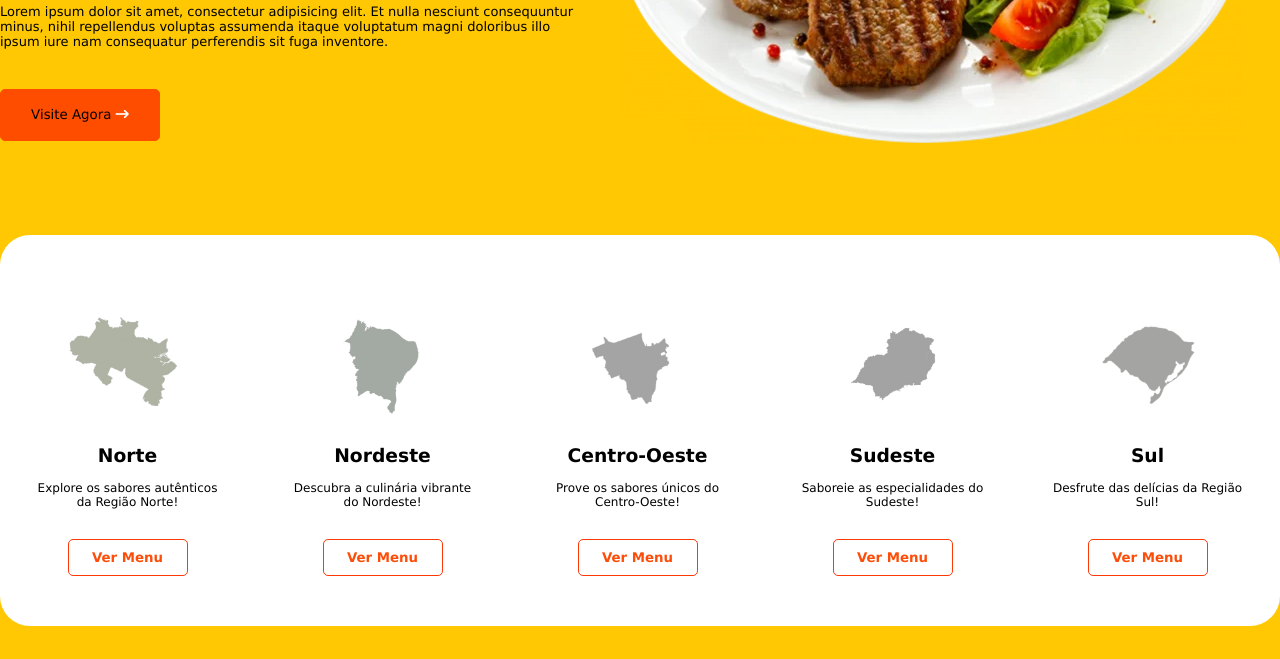
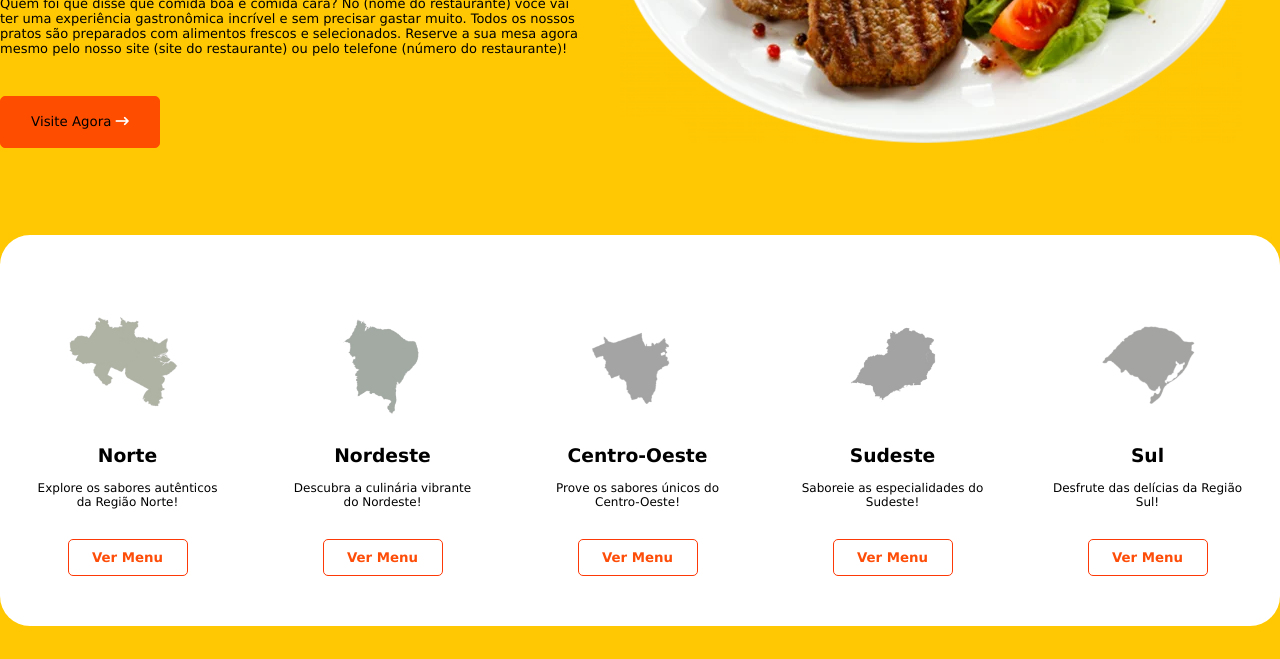
Before and after one commit to PedroNewUser/PROJETO-RESTAURANTE, a plain HTML site: page index.html in a window 1280 px wide. Shown: the part 441-1100 px from the top of the page. Drawn offline with Linux system fonts and the light colour scheme.

Commit message:
New-Message-Again

```diff
--- a/index.html
+++ b/index.html
@@ -117,7 +117,7 @@
         <div class="main_slide">
             <div>
                 <h1>Aproveite a <span> Diversidade</span> da comida brasileira.</h1>
-                <p>Lorem ipsum dolor sit amet, consectetur adipisicing elit. Et nulla nesciunt consequuntur minus, nihil repellendus voluptas assumenda itaque voluptatum magni doloribus illo ipsum iure nam consequatur perferendis sit fuga inventore.</p>
+                <p>Quem foi que disse que comida boa é comida cara? No (nome do restaurante) você vai ter uma experiência gastronômica incrível e sem precisar gastar muito. Todos os nossos pratos são preparados com alimentos frescos e selecionados. Reserve a sua mesa agora mesmo pelo nosso site (site do restaurante) ou pelo telefone (número do restaurante)!</p>
                 <button class="red_btn">Visite Agora <i class="fa-solid fa-arrow-right-long"></i></button>
             </div>
             <div>
```
